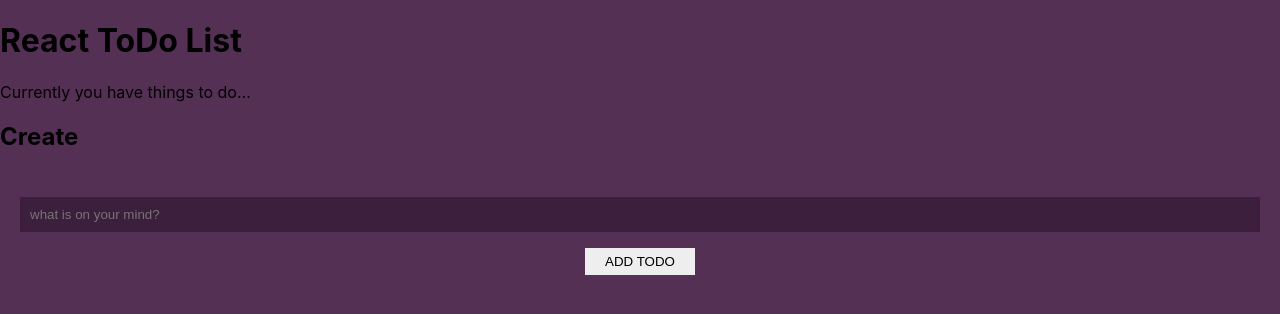
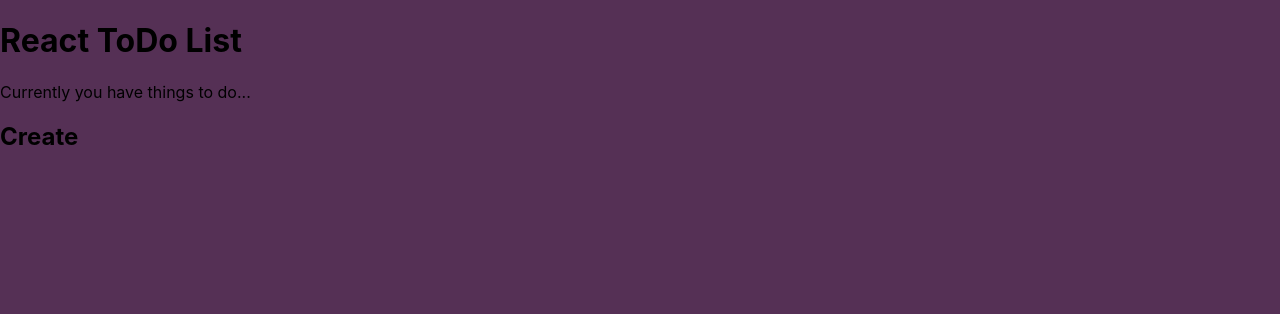
Before and after one commit to lucfercas/ToDoList-React, a React (Create React App) app: page /create in a window 1280 px wide. Shown: the top 314 px of the page. Built offline with nearby package versions, Linux system fonts and the light colour scheme.

Commit message:
moved the AddItemForm from App.js to Home.js

```diff
--- a/src/App.js
+++ b/src/App.js
@@ -1,8 +1,4 @@
 import { BrowserRouter, Routes, Route, Link } from "react-router-dom";
-
-
-// Components
-import AddItemFrom from "./components/AddItemForm";
 
 // Pages
 import Home from "./pages/Home";
@@ -25,7 +21,6 @@ function App() {
         <Route path="/create" element={<Create />} />
         <Route path="/:id" element={<Update />} />
       </Routes>
-        <AddItemFrom />
 
     </BrowserRouter>
   );
--- a/src/pages/Home.js
+++ b/src/pages/Home.js
@@ -1,4 +1,5 @@
-import supabase from "./config/supabaseClient";
+import AddItemFrom from "../components/AddItemForm";
+import supabase from "../config/supabaseClient"
 import { useEffect, useState } from "react";
 
 const Home = () => {
@@ -7,7 +8,7 @@ const Home = () => {
 
   useEffect(() => {
     const fetchTasks = async () => {
-      const {data, error} = await supabase
+      const { data, error } = await supabase
         .from('tasks')
         .select()
 
@@ -30,6 +31,7 @@ const Home = () => {
       <h2>Home</h2>
       <div className="empty">No oustanding tasks!</div>
 
+      < AddItemFrom />
 
       {fetchError && (<p>{fetchError}</p>)}
       {tasks && (
```
Lines whose indentation alone changed are shown as unchanged.
